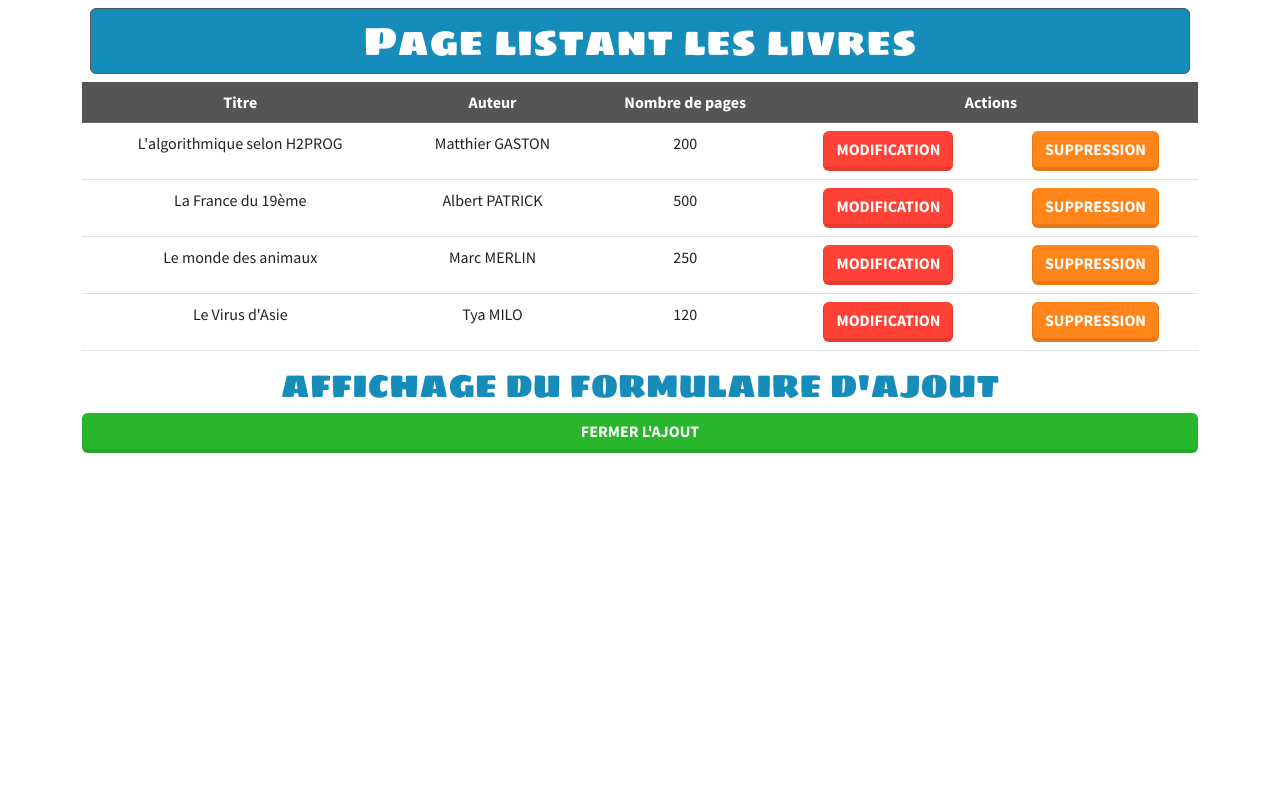
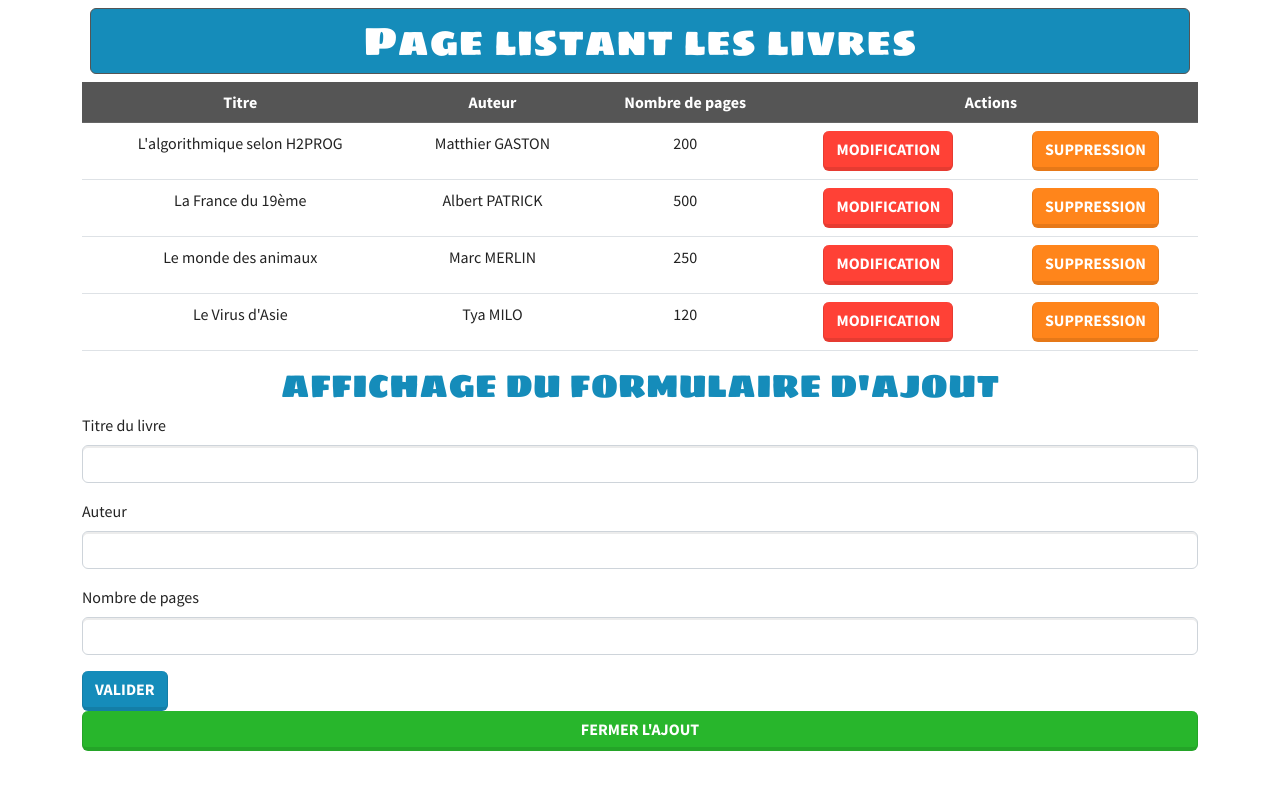
Before and after one commit to moustii/react-courses, a React (Create React App) app: page / in a window 1280 px wide. Both pictures are taken after a click on the button "AJOUTER". Shown: the top 790 px of the page. Built offline with nearby package versions, Linux system fonts and the light colour scheme.

Commit message:
form and user can add a book

```diff
--- a/src/App.js
+++ b/src/App.js
@@ -17,8 +17,6 @@ class App extends Component {
             }
         });
     }
-
-
 
     render() {
         return (
--- a/src/containers/Livres/FormAJout/FormAjout.js
+++ b/src/containers/Livres/FormAJout/FormAjout.js
@@ -1,10 +1,58 @@
 import React, {Component} from 'react';
+import Button from '../../../components/Button/Button';
 
 class FormAjout extends Component {
+
+    state = {
+        titreSaisie: "",
+        auteurSaisie: "",
+        nbPagesSaisie: "",
+    }
+
+    handleValidationForm = (event) => {
+        // empeche la soumission par défaut du formulaire
+        event.preventDefault();
+        this.props.ajoutLivre(this.state.titreSaisie, this.state.auteurSaisie, this.state.nbPagesSaisie);
+    }
+
     render() {
         return (
             <>
                 <h2 style={{ fontFamily: 'Sigmar One'}} className="text-center text-primary" >AFFICHAGE DU FORMULAIRE D'AJOUT</h2>
+                <form>
+                    <div className="mb-3">
+                        <label htmlFor="titre" className="form-label">Titre du livre</label>
+                        <input
+                            type="text"
+                            className="form-control"
+                            id="titre"
+                            value={this.state.titreSaisie}
+                            onChange={(event) => this.setState({titreSaisie: event.target.value})}
+                        />
+                    </div>
+                    <div className="mb-3">
+                        <label htmlFor="auteur" className="form-label">Auteur</label>
+                        <input
+                            type="text"
+                            className="form-control"
+                            id="auteur"
+                            value={this.state.auteurSaisie}
+                            onChange={(event) => this.setState({auteurSaisie: event.target.value})}
+                        />
+                    </div>
+                    <div className="mb-3">
+                        <label htmlFor="nbPages" className="form-label">Nombre de pages</label>
+                        <input
+                            type="number"
+                            className="form-control"
+                            id="nbPages"
+                            value={this.state.nbPagesSaisie}
+                            onChange={(event) => this.setState({nbPagesSaisie: event.target.value})}
+                        />
+                    </div>
+
+                    <Button typeBtn="btn-primary" click={this.handleValidationForm}>Valider</Button>
+                </form>
             </>
         )
     }
--- a/src/containers/Livres/Livres.js
+++ b/src/containers/Livres/Livres.js
@@ -10,7 +10,8 @@ class Livres extends Component {
             {id: 2, titre: "La France du 19ème", auteur: "Albert PATRICK", pages: 500},
             {id: 3, titre: "Le monde des animaux", auteur: "Marc MERLIN", pages: 250},
             {id: 4, titre: "Le Virus d'Asie", auteur: "Tya MILO", pages: 120}
-        ]
+        ],
+        lastId: 4
     };
 
     handleDeleteLivre = (id) => {
@@ -22,6 +23,25 @@ class Livres extends Component {
         livresCopy.splice(numIndexLivre, 1);
 
         this.setState({livres: livresCopy});
+    }
+
+    handleAjoutLivre = (titre, auteur, nbPages) => {
+        // const lastId = (this.state.livres.slice().pop().id);
+        // this.setState({lastId: lastId})
+        const newLivre = {
+            id: this.state.lastId + 1,
+            titre: titre,
+            auteur: auteur,
+            pages: nbPages
+        };
+        const livresCopy = [...this.state.livres];
+        livresCopy.push(newLivre);
+        this.setState(oldState => {
+            return {
+                livres: livresCopy,
+                lastId: oldState.lastId + 1
+            }
+        });
     }
 
 
@@ -59,7 +79,7 @@ class Livres extends Component {
                 {
                     //isAjoutTrue ? <FormAjout/> : ''
                     // si c'est vrai alors (&&) fait ça :
-                    this.props.ajoutLivre && <FormAjout />
+                    this.props.ajoutLivre && <FormAjout ajoutLivre={this.handleAjoutLivre}/>
                 }
             </>
         );
```
Also changed, not shown: src/components/Livres.js (deleted).
